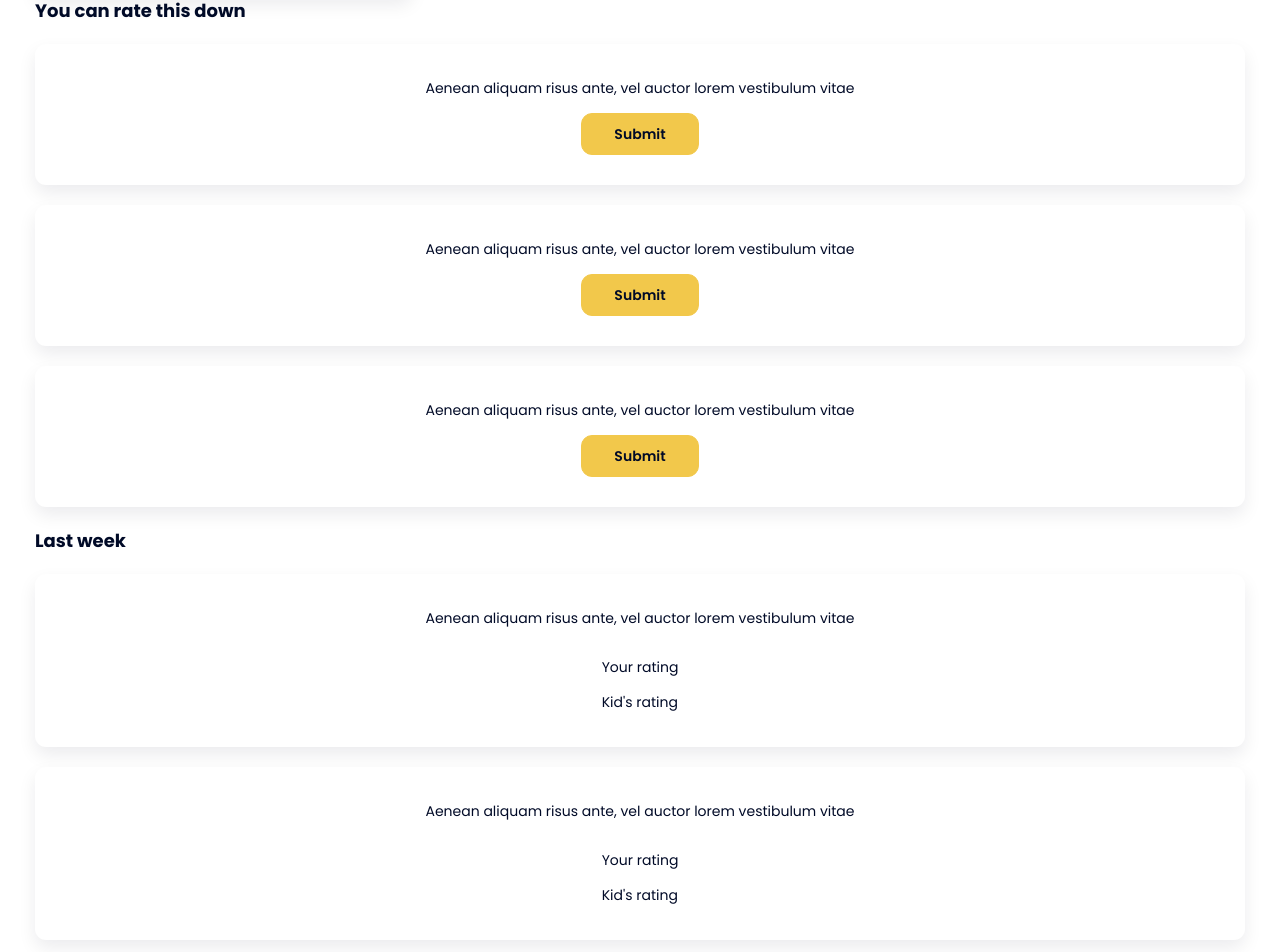
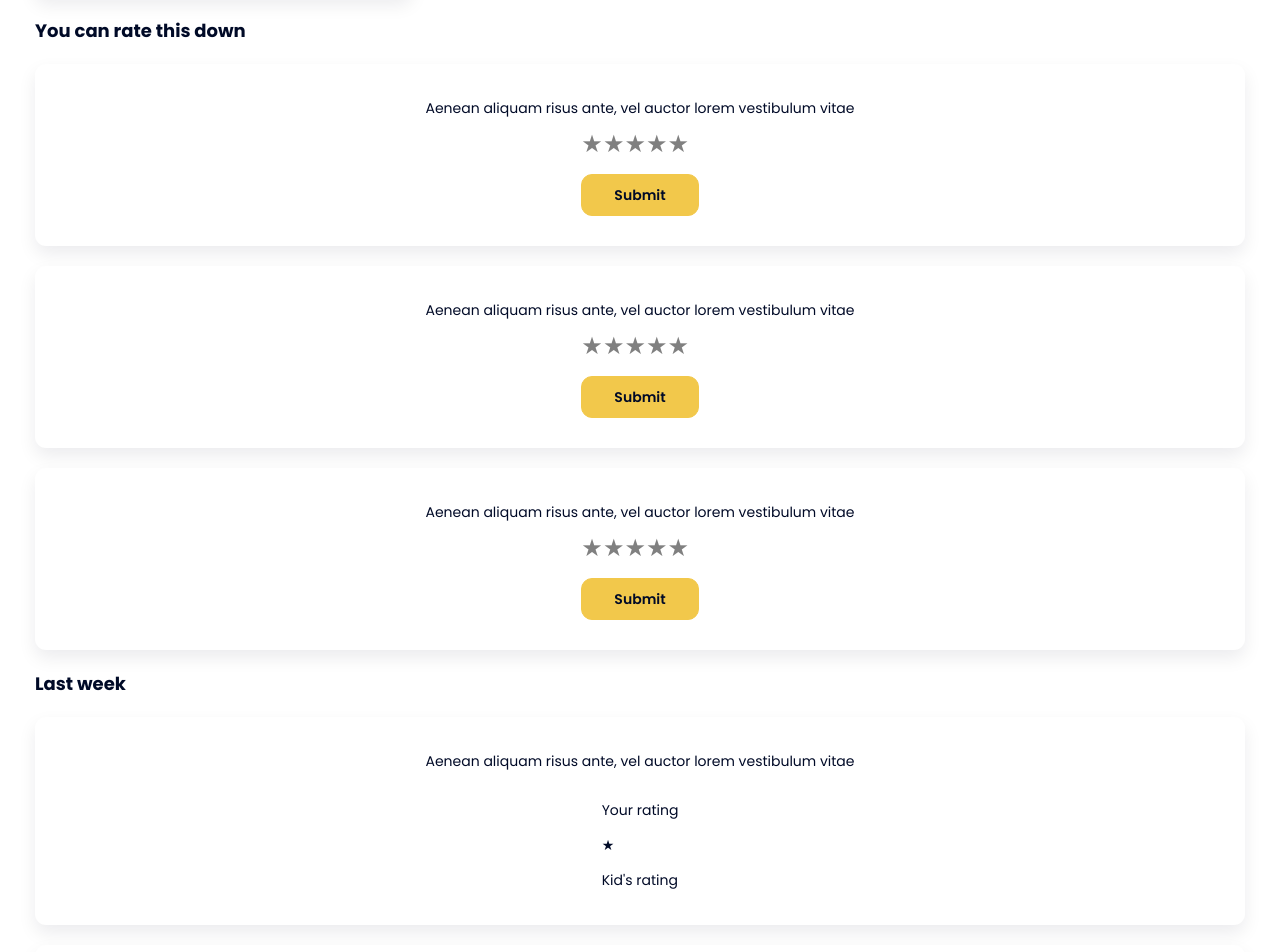
Before and after one commit to alexandraskach/kindred-app-front, a Next.js app: page /ratings in a window 1280 px wide. Shown: the part 171-1123 px from the top of the page. Built offline with nearby package versions, Linux system fonts and the light colour scheme.

Commit message:
add rating

```diff
--- a/pages/_app.js
+++ b/pages/_app.js
@@ -4,7 +4,7 @@ import "../styles/index.scss";
 function MyApp({ Component, pageProps }) {
   return (
     <Layout>
-      <Component {...pageProps} />;
+      <Component {...pageProps} />
     </Layout>
   );
 }
--- a/pages/ratings/index.js
+++ b/pages/ratings/index.js
@@ -1,5 +1,6 @@
 import { Base } from "components/Base";
 import styles from "./ratings.module.scss";
+import ReactStars from "react-stars";
 
 const ratingChanged = (newRating) => {
   console.log(newRating);
@@ -14,7 +15,7 @@ export default function render() {
             <option> Katie Moum</option>
           </select>
         </div>
-        <div className="ratings-title">
+        <div className="ratings-title mb-2 mt-2">
           <h3>You can rate this down</h3>
         </div>
         <div className="centered">
@@ -24,16 +25,13 @@ export default function render() {
                 Aenean aliquam risus ante, vel auctor lorem vestibulum vitae
               </p>
               <div className="ratings__mission_button button-container">
-                {/* <ReactStars
+                <ReactStars
+                  className="mb-2"
                   count={5}
                   onChange={ratingChanged}
                   size={24}
-                  isHalf={true}
-                  emptyIcon={<TrashIcon></TrashIcon>}
-                  halfIcon={<TrashIcon></TrashIcon>}
-                  fullIcon={<TrashIcon></TrashIcon>}
                   activeColor="#ffd700"
-                /> */}
+                />
                 <button className="Button Button--primary">Submit</button>
               </div>
             </div>
@@ -42,16 +40,13 @@ export default function render() {
                 Aenean aliquam risus ante, vel auctor lorem vestibulum vitae
               </p>
               <div className="ratings__mission_button button-container">
-                {/* <ReactStars
+                <ReactStars
+                  className="mb-2"
                   count={5}
                   onChange={ratingChanged}
                   size={24}
-                  isHalf={true}
-                  emptyIcon={<TrashIcon></TrashIcon>}
-                  halfIcon={<TrashIcon></TrashIcon>}
-                  fullIcon={<TrashIcon></TrashIcon>}
                   activeColor="#ffd700"
-                /> */}
+                />
                 <button className="Button Button--primary">Submit</button>
               </div>
             </div>
@@ -60,16 +55,13 @@ export default function render() {
                 Aenean aliquam risus ante, vel auctor lorem vestibulum vitae
               </p>
               <div className="ratings__mission_button button-container">
-                {/* <ReactStars
+                <ReactStars
+                  className="mb-2"
                   count={5}
                   onChange={ratingChanged}
                   size={24}
-                  isHalf={true}
-                  emptyIcon={""}
-                  halfIcon={""}
-                  fullIcon={""}
                   activeColor="#ffd700"
-                /> */}
+                />
                 <button className="Button Button--primary">Submit</button>
               </div>
             </div>
@@ -87,6 +79,9 @@ export default function render() {
               </p>
               <div className="ratings__mission_button button-container">
                 <p>Your rating</p>
+                <span data-index="0" data-forhalf="★">
+                  ★
+                </span>
                 <p>Kid's rating</p>
               </div>
             </div>
```
